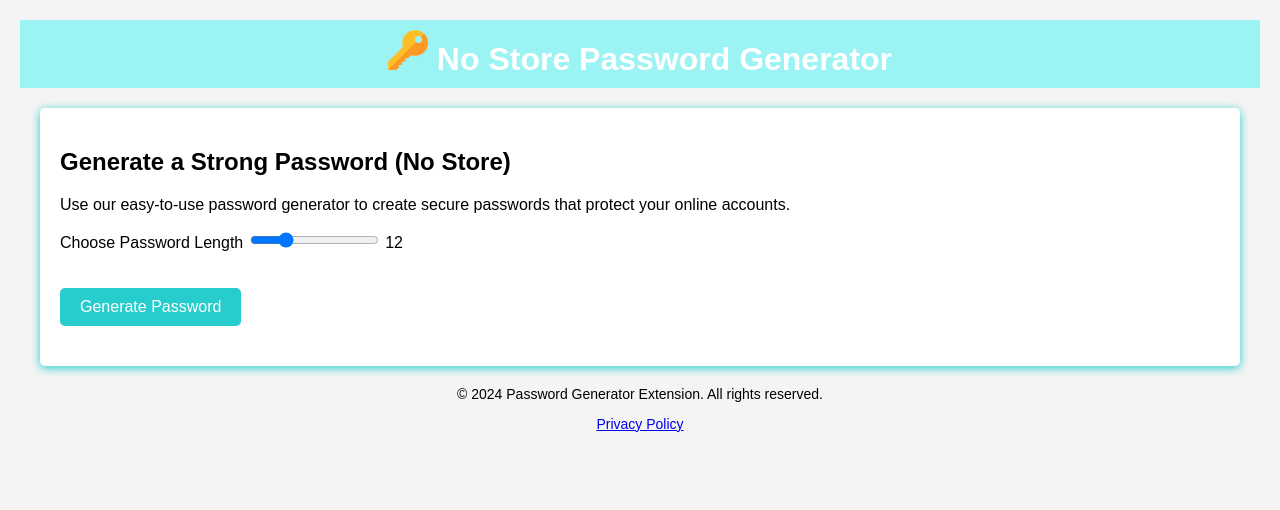
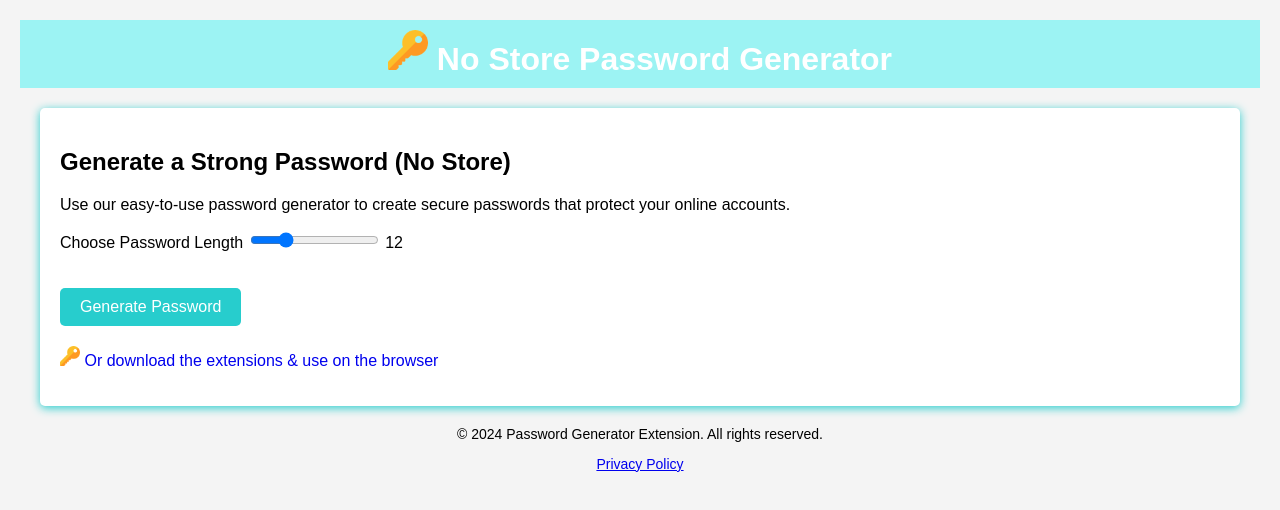
Before and after one commit to mathematical-guy/password-generator-chrome-extension, a browser extension: page home.html in a window 1280 px wide. Drawn offline with Linux system fonts and the light colour scheme.

Commit message:
cross referencing popup - index links

```diff
--- a/home.html
+++ b/home.html
@@ -79,6 +79,13 @@
         <p id="generated-password" style="margin-top: 20px; font-weight: bold;"></p>
         <button id="copy-button" style="display:none;">Copy Password</button>
 
+        <p>
+            <a style="text-decoration: none;" href="https://chromewebstore.google.com/detail/no-store-password-generat/glaoieimcmmecopbjjadjickclkcemlc">
+                <img width="20px" src="key-icon.png">
+                Or download the extensions & use on the browser
+            </a>
+        </p>
+
     </div>
 
 
```
Also changed, not shown: generate-password.html (+1 -1 lines).
